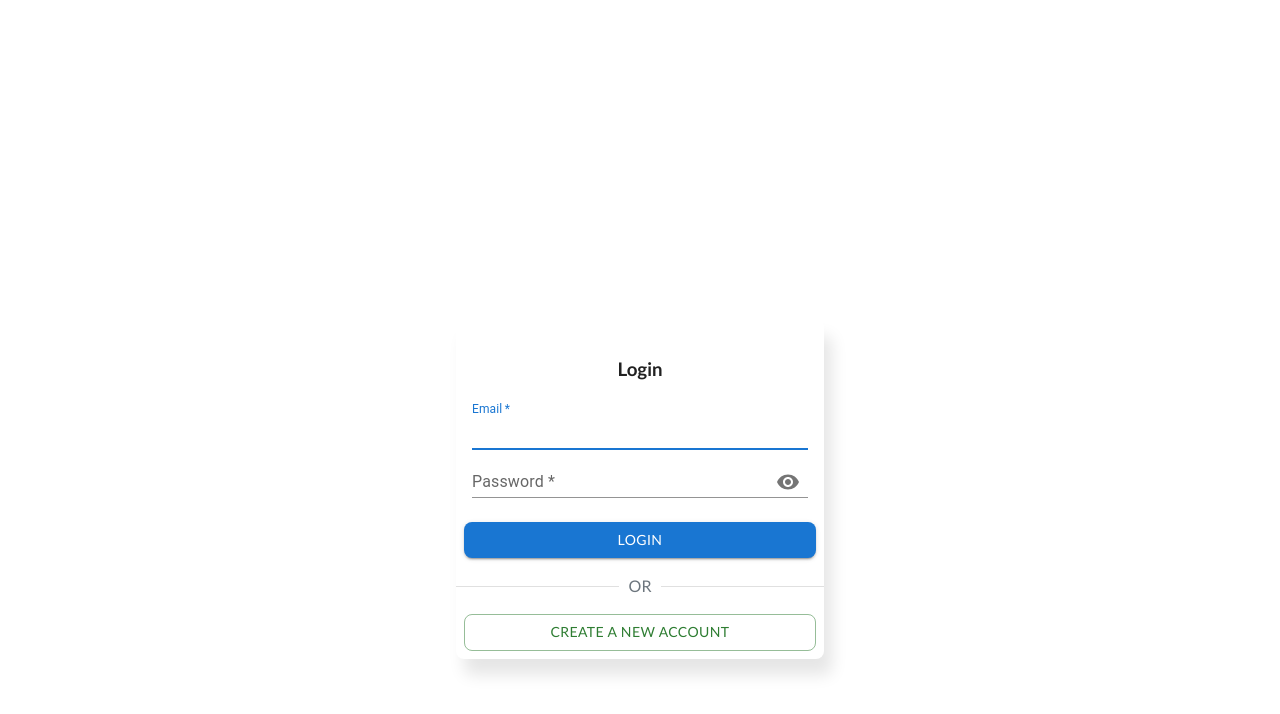
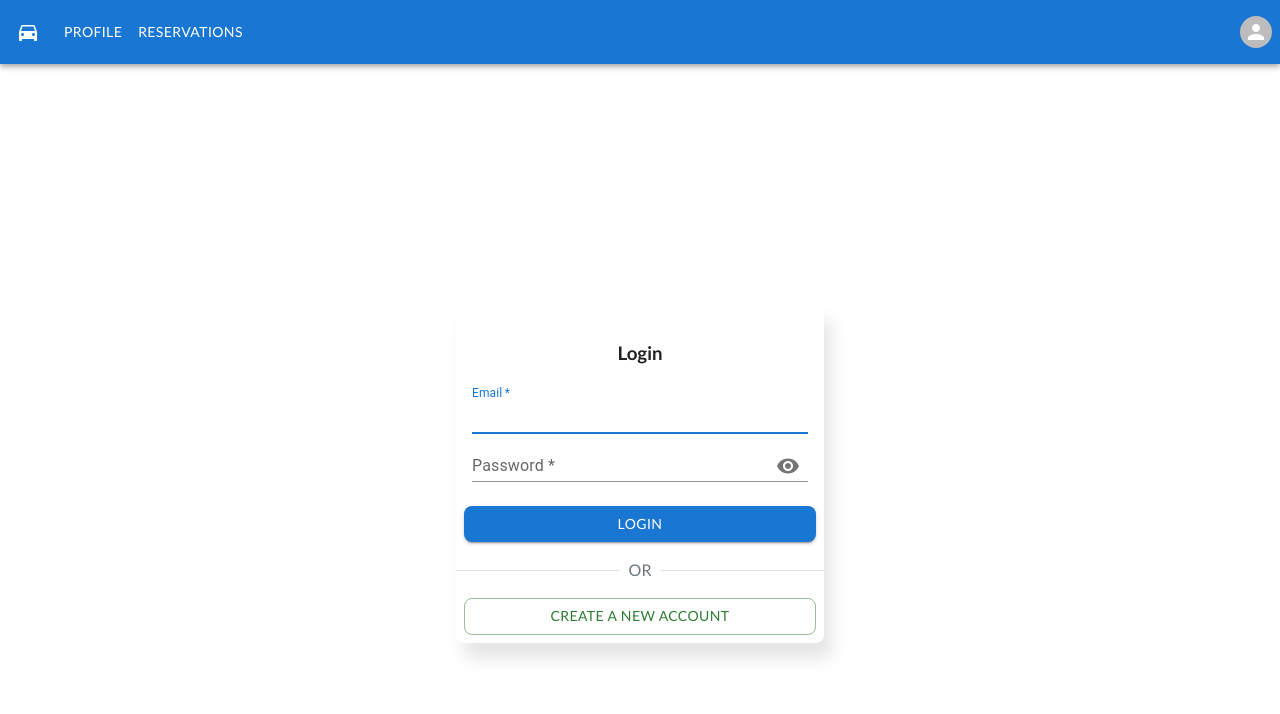
Before and after one commit to SebOra-WSEI/Destination_Spot, a React (Vite) app in the folder frontend/: page / in a window 1280 px wide. Shown: the top 714 px of the page. Built offline with nearby package versions, Linux system fonts and the light colour scheme.

Commit message:
Add navbar

```diff
--- a/frontend/src/App.tsx
+++ b/frontend/src/App.tsx
@@ -1,10 +1,12 @@
 import React from 'react';
 import { AppNavigator } from './AppNavigator';
 import { SnackbarAlert } from './components/SnackbarAlert/SnackbarAlert';
+import { Navbar } from './components/Navbar/Navbar';
 
 export const App: React.FC = () => {
   return (
     <>
+      <Navbar />
       <AppNavigator />
       <SnackbarAlert />
     </>
--- a/frontend/src/components/Authorization/Form/AuthorizationForm.tsx
+++ b/frontend/src/components/Authorization/Form/AuthorizationForm.tsx
@@ -113,7 +113,6 @@ const styles = {
     display: 'flex',
     justifyContent: 'center',
     marginTop: MARGIN_TOP_CONTENT,
-    alignItems: 'center',
   },
   card: {
     width: '23rem',
--- a/frontend/src/components/Card/CenteredCard.tsx
+++ b/frontend/src/components/Card/CenteredCard.tsx
@@ -1,4 +1,4 @@
-import { Card } from '@mui/material';
+import { Box, Card } from '@mui/material';
 import React, { PropsWithChildren } from 'react';
 import { MARGIN_TOP_CONTENT } from '../../utils/consts';
 
@@ -7,6 +7,7 @@ interface CenteredCardProps extends PropsWithChildren {
 }
 
 export const CenteredCard: React.FC<CenteredCardProps> = ({ children, isErrorCard }) => (
+  <Box sx={styles.box}>
     <Card style={{
       ...styles.card,
       ...(isErrorCard ? {
@@ -15,6 +16,7 @@ export const CenteredCard: React.FC<CenteredCardProps> = ({ children, isErrorCar
     }}>
       {children}
     </Card >
+  </Box>
 )
 
 const styles = {
@@ -22,6 +24,10 @@ const styles = {
     bgcolor: 'background.paper',
     padding: '1.5rem',
     borderRadius: '1.5rem',
-    marginTop: MARGIN_TOP_CONTENT
+  },
+  box: {
+    display: 'flex',
+    justifyContent: 'center',
+    marginTop: MARGIN_TOP_CONTENT,
   },
 };
--- /dev/null
+++ b/frontend/src/components/Navbar/Navbar.tsx
@@ -0,0 +1,24 @@
+import React from 'react';
+import AppBar from '@mui/material/AppBar';
+import Toolbar from '@mui/material/Toolbar';
+import { SettingIcon } from './SettingIcon';
+import { NavbarElements } from './NavbarElements';
+import { SmallNavbar } from './SmallNavbar';
+import { routeBuilder } from '../../utils/routes';
+
+export const Navbar: React.FC = () => {
+  const pages = [
+    routeBuilder.profile,
+    routeBuilder.reservations
+  ].map((page) => page.slice(1))
+
+  return (
+    <AppBar position="static">
+      <Toolbar disableGutters>
+        <SmallNavbar pages={pages} />
+        <NavbarElements pages={pages} />
+        <SettingIcon />
+      </Toolbar>
+    </AppBar>
+  );
+};
--- /dev/null
+++ b/frontend/src/components/Navbar/NavbarElements.tsx
@@ -0,0 +1,45 @@
+import React from 'react';
+import DirectionsCarIcon from '@mui/icons-material/DirectionsCar';
+import { Box, Button } from '@mui/material';
+import { FONT_FAMILY } from '../../utils/consts';
+import { useHistory } from 'react-router';
+
+export const NavbarElements: React.FC<{ pages: Array<string> }> = ({ pages }) => {
+  const history = useHistory();
+
+  return (
+    <>
+      <DirectionsCarIcon sx={{ ...styles.bigScreen, ...styles.icon }} />
+      <Box sx={{ ...styles.box, ...styles.bigScreen }}>
+        {pages.map((page) => (
+          <Button
+            key={page}
+            onClick={() => history.push(page)}
+            sx={styles.button}
+          >
+            {page}
+          </Button>
+        ))}
+      </Box >
+    </>
+  )
+}
+
+const styles = {
+  bigScreen: {
+    display: {
+      xs: 'none',
+      md: 'flex'
+    }
+  },
+  icon: {
+    margin: '0 1rem 0 1rem'
+  },
+  box: {
+    flexGrow: 1
+  },
+  button: {
+    color: 'white',
+    fontFamily: FONT_FAMILY
+  }
+}
--- /dev/null
+++ b/frontend/src/components/Navbar/SettingIcon.tsx
@@ -0,0 +1,63 @@
+import React, { useState } from 'react';
+import {
+  Avatar,
+  Box,
+  Divider,
+  IconButton,
+  Menu,
+  MenuItem,
+  Tooltip,
+  Typography
+} from '@mui/material';
+import PersonIcon from '@mui/icons-material/Person';
+import { FONT_FAMILY } from '../../utils/consts';
+import { signOut } from '../../utils/signOut';
+
+export const SettingIcon: React.FC = () => {
+  const [anchorEl, setAnchorEl] = useState<HTMLElement | null>(null);
+
+  const handleOpen = (event: React.MouseEvent<HTMLElement>) =>
+    setAnchorEl(event.currentTarget);
+
+  const handleClose = () =>
+    setAnchorEl(null);
+
+  return (
+    <Box>
+      <Tooltip title="Settings">
+        <IconButton onClick={handleOpen}>
+          <Avatar sx={styles.avatar}>
+            <PersonIcon />
+          </Avatar>
+        </IconButton>
+      </Tooltip>
+      <Menu
+        sx={styles.menu}
+        anchorOrigin={{
+          vertical: 'top',
+          horizontal: 'right',
+        }}
+        anchorEl={anchorEl}
+        open={Boolean(anchorEl)}
+        onClose={handleClose}
+      >
+        <MenuItem onClick={() => console.log('reset')}>
+          <Typography sx={{ fontFamily: FONT_FAMILY }}>Reset Password</Typography>
+        </MenuItem>
+        <Divider />
+        <MenuItem onClick={signOut}>
+          <Typography sx={{ fontFamily: FONT_FAMILY }}>Logout</Typography>
+        </MenuItem>
+      </Menu>
+    </Box >
+  )
+}
+
+const styles = {
+  avatar: {
+    width: '2rem', height: '2rem'
+  },
+  menu: {
+    marginTop: '2.5rem'
+  }
+}
--- /dev/null
+++ b/frontend/src/components/Navbar/SmallNavbar.tsx
@@ -0,0 +1,70 @@
+import React, { useState } from 'react';
+import { Box, IconButton, Menu, MenuItem, Typography } from '@mui/material';
+import { FONT_FAMILY } from '../../utils/consts';
+import DirectionsCarIcon from '@mui/icons-material/DirectionsCar';
+import MenuIcon from '@mui/icons-material/Menu';
+import { useHistory } from 'react-router';
+
+export const SmallNavbar: React.FC<{ pages: Array<string> }> = ({ pages }) => {
+  const [anchorEl, setAnchorEl] = useState<HTMLElement | null>(null);
+
+  const history = useHistory()
+
+  const handleOpen = (event: React.MouseEvent<HTMLElement>) =>
+    setAnchorEl(event.currentTarget);
+
+  const handleClose = () => {
+    setAnchorEl(null);
+  }
+
+  const handleOnClick = (page: string) => {
+    history.push(page.toLocaleLowerCase())
+    handleClose()
+  }
+
+  const mappedPagesNames = pages.map((page) => page[0].toUpperCase() + page.slice(1))
+
+  return (
+    <>
+      <Box sx={{ flexGrow: 1, display: { xs: 'flex', md: 'none' } }}>
+        <IconButton
+          onClick={handleOpen}
+          color="inherit"
+          sx={{ marginLeft: '1rem' }}
+        >
+          <MenuIcon />
+        </IconButton>
+        <Menu
+          anchorOrigin={{
+            vertical: 'top',
+            horizontal: 'left',
+          }}
+          anchorEl={anchorEl}
+          open={Boolean(anchorEl)}
+          onClose={handleClose}
+          sx={{ display: { xs: 'block', md: 'none' }, marginTop: '2rem' }}
+        >
+          {mappedPagesNames.map((page) => (
+            <MenuItem key={page} onClick={() => handleOnClick(page)}>
+              <Typography sx={{ fontFamily: FONT_FAMILY }}>{page}</Typography>
+            </MenuItem>
+          ))}
+        </Menu>
+      </Box>
+      <DirectionsCarIcon sx={{ display: { xs: 'flex', md: 'none' }, marginRight: '1rem' }} />
+      <Typography
+        variant="h6"
+        sx={{
+          display: { xs: 'flex', md: 'none' },
+          flexGrow: 1,
+          fontFamily: FONT_FAMILY,
+          fontWeight: 700,
+          letterSpacing: '0.1rem',
+          color: 'inherit',
+        }}
+      >
+        Destination Spot
+      </Typography>
+    </>
+  )
+}
--- a/frontend/src/components/UserView/UserView.tsx
+++ b/frontend/src/components/UserView/UserView.tsx
@@ -94,6 +94,7 @@ const styles = {
     marginTop: '1rem',
   },
   initials: {
+    fontFamily: FONT_FAMILY,
     display: 'flex',
     alignItems: 'center',
     flexDirection: 'column',
--- a/frontend/src/index.css
+++ b/frontend/src/index.css
@@ -12,7 +12,6 @@
 body {
   margin: 0;
   padding: 0;
-  place-items: center;
   min-width: 320px;
   width: 100%;
   box-sizing: border-box;
--- a/frontend/src/utils/consts.ts
+++ b/frontend/src/utils/consts.ts
@@ -1,5 +1,5 @@
 export const TOKEN_KEY = 'jwt';
 export const SNACKBAR_DURATION = 2500;
-export const MARGIN_TOP_CONTENT = '20rem';
+export const MARGIN_TOP_CONTENT = '15rem';
 export const FONT_FAMILY = 'Gill Sans';
 export const BUTTON_RADIUS = '0.5rem';
--- a/frontend/src/utils/routes.ts
+++ b/frontend/src/utils/routes.ts
@@ -5,6 +5,7 @@ interface Route {
   login: string;
   profile: string;
   register: string;
+  reservations: string;
 }
 
 export const endpoints = {
@@ -18,4 +19,5 @@ export const routeBuilder: Route = {
   login: '/login',
   profile: '/profile',
   register: '/register',
+  reservations: '/reservations',
 };
```
Lines whose indentation alone changed are shown as unchanged.
